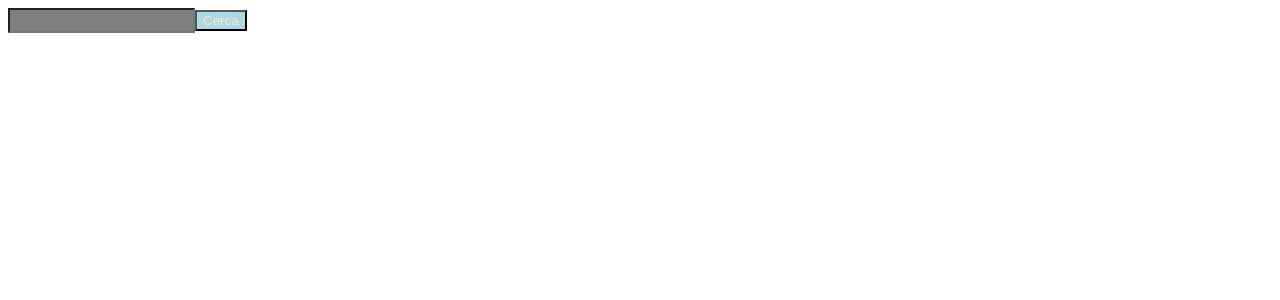
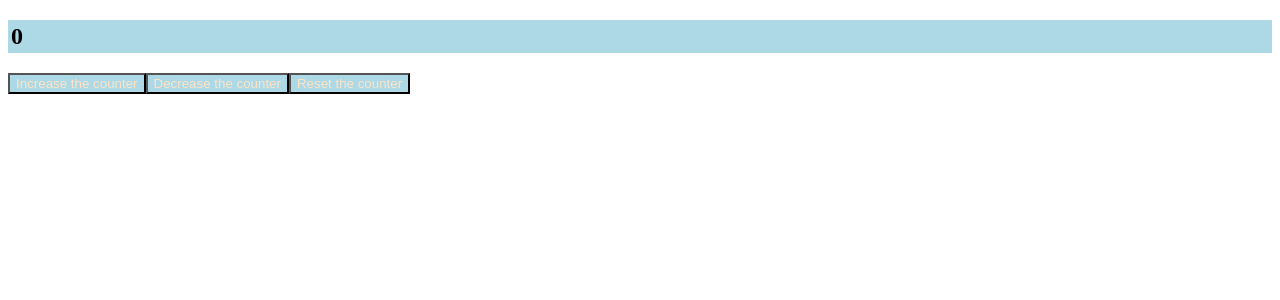
Before and after one commit to BlueBojack/ReactExercise, a React (Vite) app in the folder React_Project/: page / in a window 1280 px wide. Shown: the top 300 px of the page. Built offline with nearby package versions, Linux system fonts and the light colour scheme.

Commit message:
added 75

```diff
--- a/React_Project/src/App.jsx
+++ b/React_Project/src/App.jsx
@@ -1,12 +1,11 @@
 import React, { useState } from "react";
-import { GithubUser } from "./GithubUser";
-import { GithubUsers } from "./GithubUsers";
+import Counter  from "./Counter";
 
 
 function App() {
   return (
     <>
-      <GithubUsers />
+      <Counter />
     </>
   );
 }
--- a/React_Project/src/Counter.jsx
+++ b/React_Project/src/Counter.jsx
@@ -1,40 +1,12 @@
 import CounterDisplay from "./CounterDisplay"
-import { useState, useEffect, useRef } from "react";
+import { useCounter } from "./useCounter"
 
-const Counter = ({initialValue}) => {
-    const [count, setCount] = useState(initialValue)
-    const directionRef = useRef(null);
-
-    const handleIncrease = () =>{
-        setCount(
-            count + 1
-        )
-    }
-
-    const handleDecrease = () =>{
-        setCount(
-            count - 1
-        )
-    }
-
-    const handleReset = () =>{
-        setCount(initialValue)
-    }
-
-    useEffect(() => {
-        const direction = count > initialValue ? 'Up' : count < initialValue ? 'Down' : null;
-        const prevDirection = directionRef.current;
-
-        if (direction !== prevDirection) {
-          console.log(direction)
-        }
-
-        directionRef.current = direction;
-      }, [count])
+const Counter = () => {
+    const {count, handleIncrease, handleDecrease, handleReset} = useCounter(0)
 
     return(
         <>
-            < CounterDisplay counter = {count} />
+            <CounterDisplay counter = {count} />
             <button onClick={handleIncrease}>Increase the counter</button>
             <button onClick={handleDecrease}>Decrease the counter</button>
             <button onClick={handleReset}>Reset the counter</button>
--- /dev/null
+++ b/React_Project/src/useCounter.jsx
@@ -0,0 +1,24 @@
+import { useState } from "react";
+
+export function useCounter({initialValue}){
+
+const [count, setCount] = useState(initialValue=0)
+
+    const handleIncrease = () =>{
+        setCount(
+            count + 1
+        )
+    }
+
+    const handleDecrease = () =>{
+        setCount(
+            count - 1
+        )
+    }
+
+    const handleReset = () =>{
+        setCount(initialValue)
+    }
+
+    return {count, handleIncrease, handleDecrease, handleReset}
+}
```
